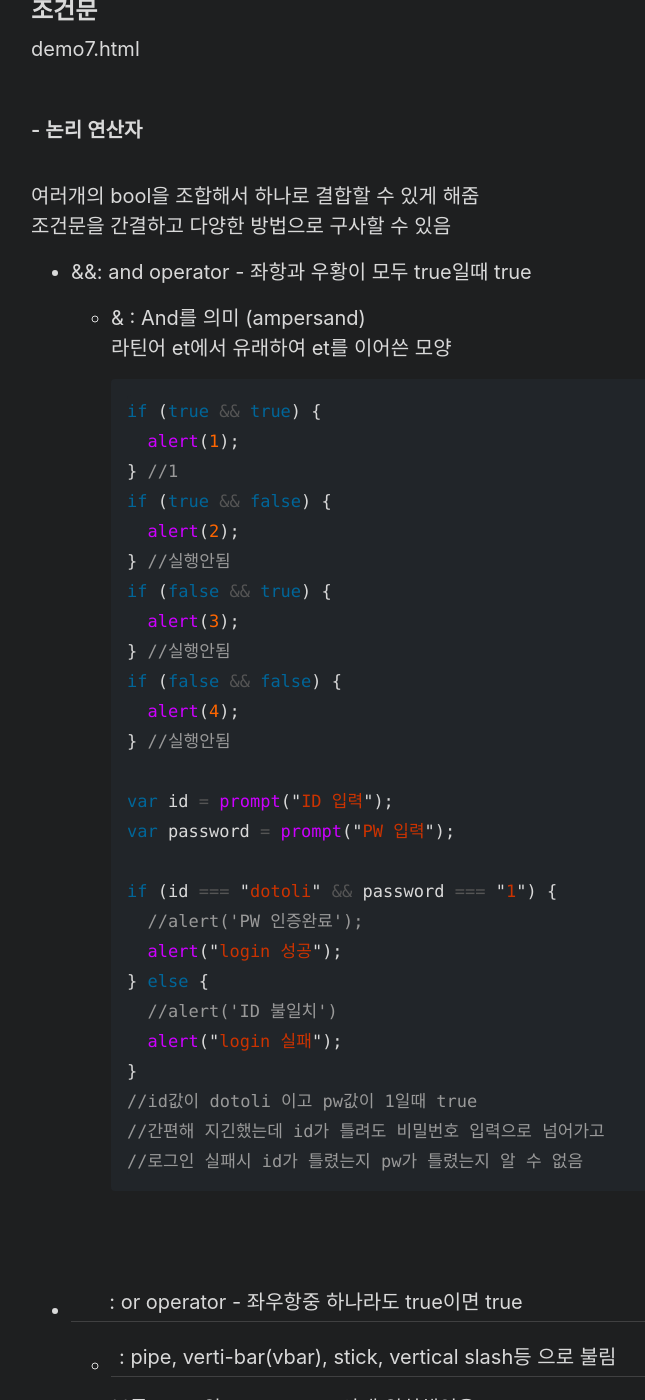
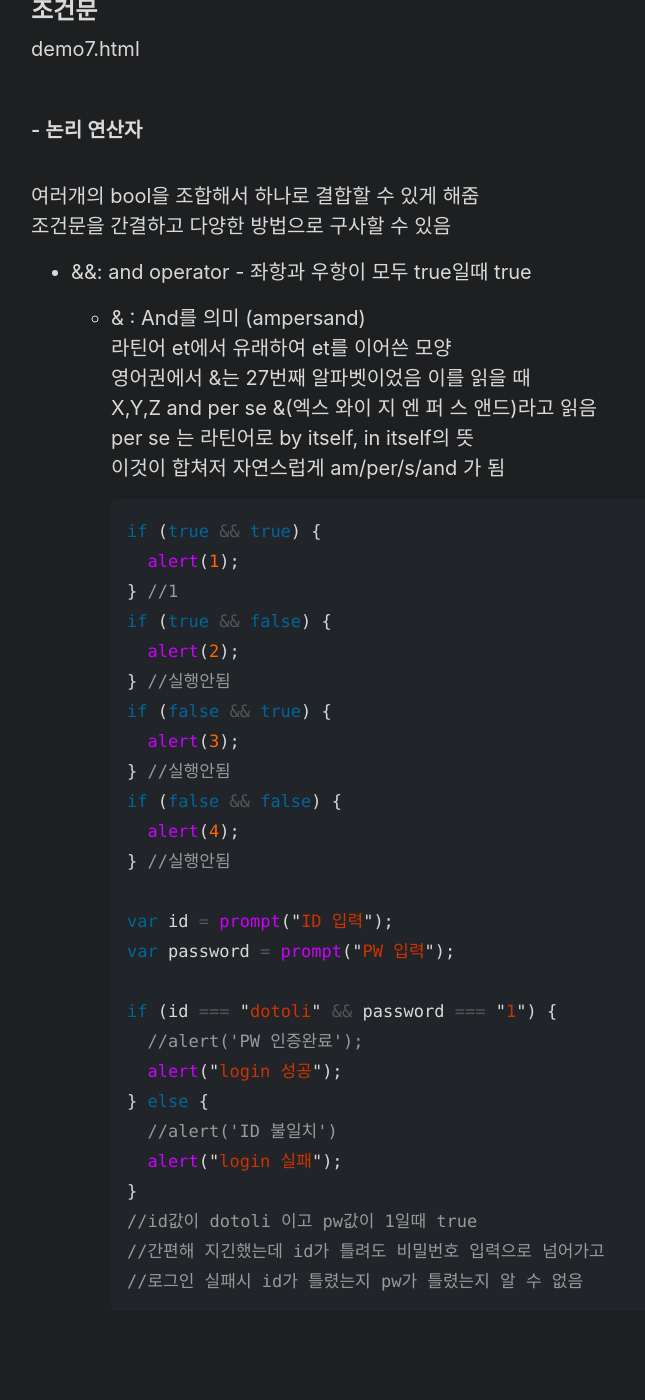
Before and after one commit to Dev-Dotoli/dev-dotoli.github.com, a Jekyll site: the page built from _posts/2022-03-03-JS-11.md, in a window 1280 px wide and 1400 px high, scrolled down 328 px. Shown: the whole window, without its empty margins (273-918 px from the left). Built offline with Jekyll 4.4.1, drawn with Linux system fonts in a browser that asks for light colours.

Commit message:
Fix: typo add content ampersand 어원추가

````diff
--- a/_posts/2022-03-03-JS-11.md
+++ b/_posts/2022-03-03-JS-11.md
@@ -18,10 +18,14 @@ demo7.html
 여러개의 bool을 조합해서 하나로 결합할 수 있게 해줌<br>
 조건문을 간결하고 다양한 방법으로 구사할 수 있음 <br>
 
-- &&: and operator - 좌항과 우황이 모두 true일때 true
+- &&: and operator - 좌항과 우항이 모두 true일때 true
 
   - & : And를 의미 (ampersand) <br>
     라틴어 et에서 유래하여 et를 이어쓴 모양 <br>
+    영어권에서 &는 27번째 알파벳이었음 이를 읽을 때<br>
+    X,Y,Z and per se &(엑스 와이 지 엔 퍼 스 앤드)라고 읽음<br>
+    per se 는 라틴어로 by itself, in itself의 뜻<br>
+    이것이 합쳐저 자연스럽게 am/per/s/and 가 됨<br>
 
     ```javascript
     if (true && true) {
@@ -54,9 +58,9 @@ demo7.html
 
 <br><br>
 
-- ||: or operator - 좌우항중 하나라도 true이면 true<br>
+- `||`: or operator - 좌우항중 하나라도 true이면 true<br>
 
-  - |: pipe, verti-bar(vbar), stick, vertical slash등 으로 불림<br>
+  - `|`: pipe, verti-bar(vbar), stick, vertical slash등 으로 불림<br>
   - 보통 enter위, backspace 아래 위치해있음
 
     ```javascript
````
